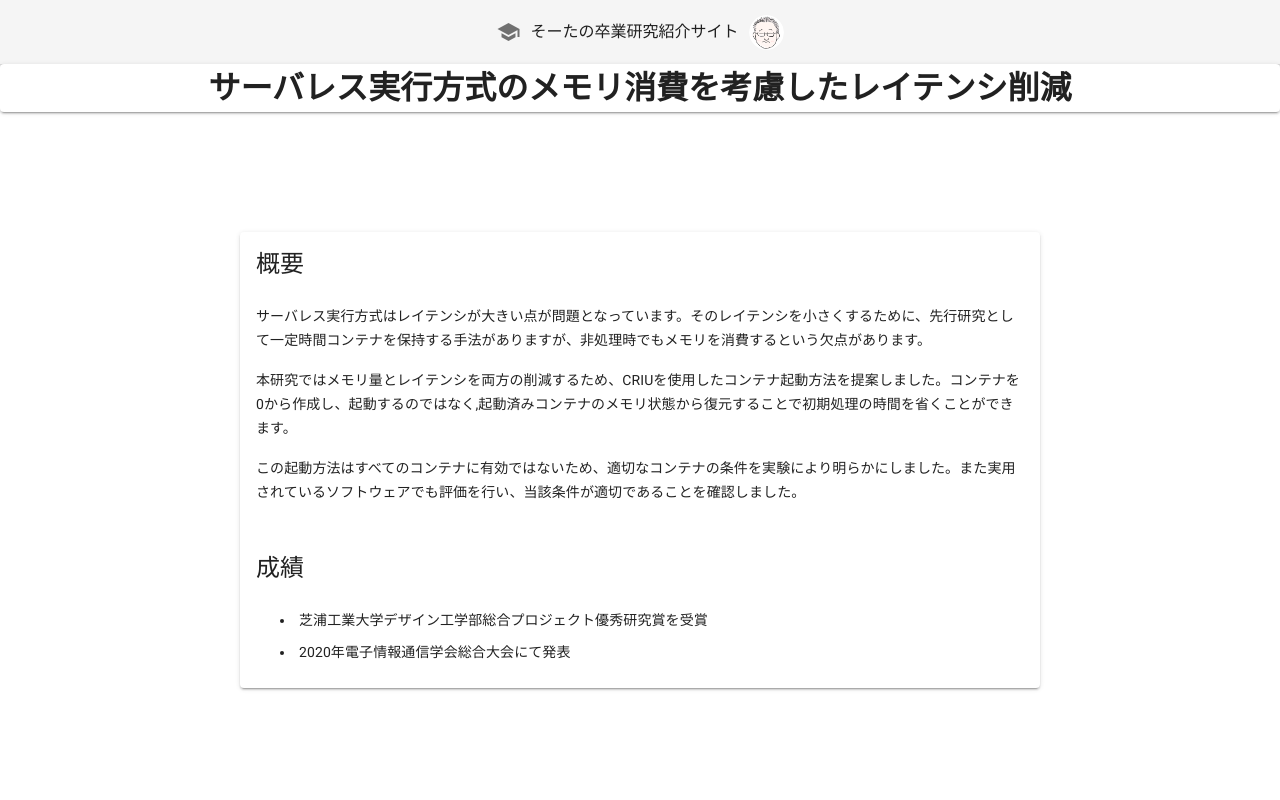
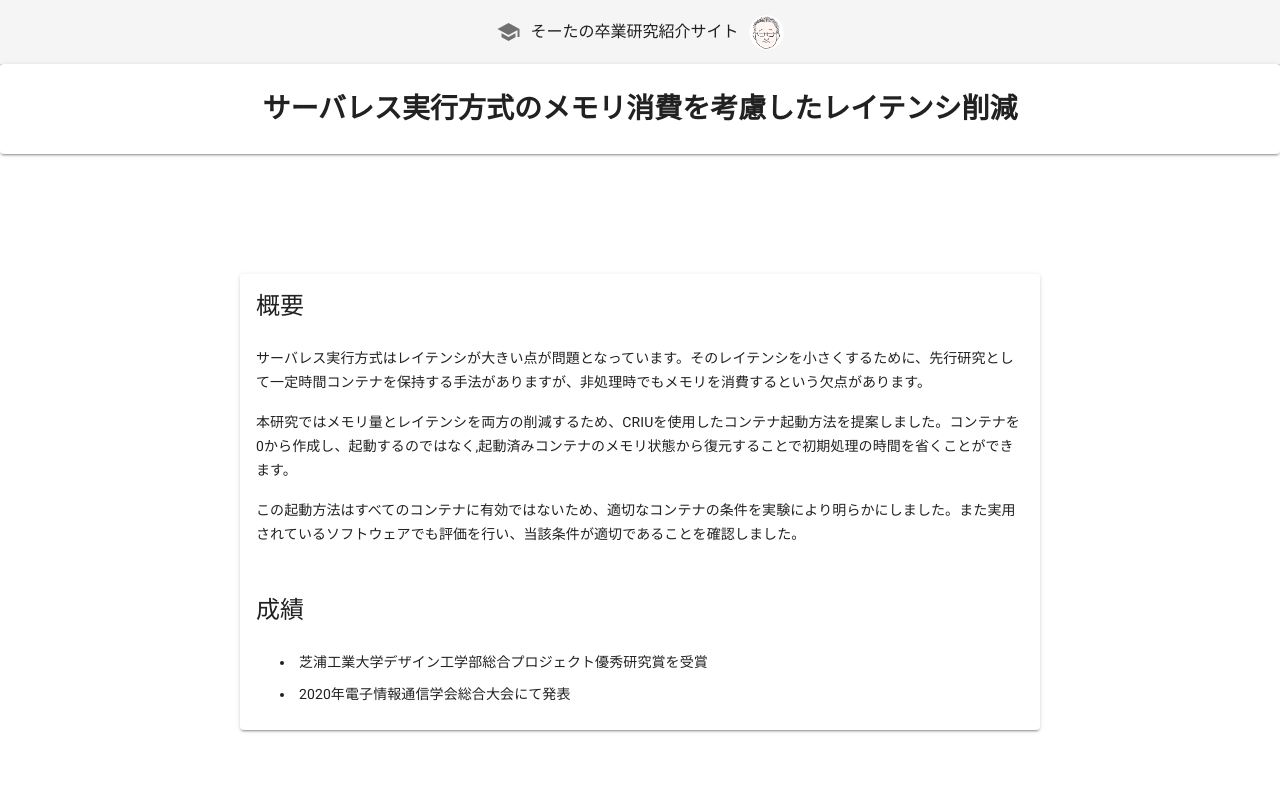
Before and after one commit to Sota-Watanabe/bachelor-thesis-site, a Vue app: page / in a window 1280 px wide. Shown: the top 800 px of the page. Built offline with nearby package versions, Linux system fonts and the light colour scheme.

Commit message:
classとstyle追加

```diff
--- a/src/components/KeyVisual.vue
+++ b/src/components/KeyVisual.vue
@@ -1,6 +1,6 @@
 <template>
   <v-card>
-    <h1 style="text-align: center">
+    <h1 class="text-center py-6 px-1">
       <nobr
         >サーバレス<wbr />実行方式の<wbr />メモリ消費を<wbr />考慮した<wbr />レイテンシ削減</nobr
       >
@@ -19,8 +19,7 @@
 </script>
 
 <style scoped>
-nobr {
-  /* margin: 20px 0 40px; */
-  font-size: 32px;
+h1 {
+  font-size: 28px;
 }
 </style>
```
